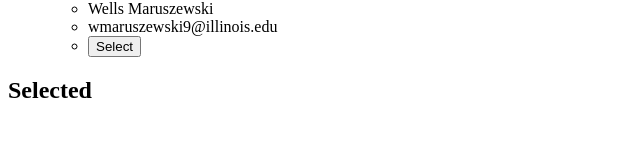
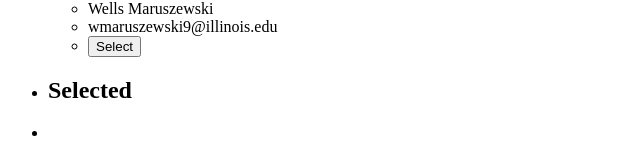
Before and after one commit to Christophertdoc/front-end-jeff, a React (Create React App) app: page / in a window 1280 px wide. Shown: the part 1620-1775 px from the top of the page, without its empty margins (0-640 px from the left). Before the commit the page ends 1744 px from the top, so only its background shows below. Built offline with nearby package versions, Linux system fonts and the light colour scheme.

Commit message:
update List

```diff
--- a/src/App.js
+++ b/src/App.js
@@ -1,5 +1,8 @@
 import React, { Component } from 'react';
 import Content from './content/users';
+import UserList from './components/UserList';
+
+// https://www.kirupa.com/react/simple_todo_app_react.htm
 
 
 class App extends Component {
@@ -8,28 +11,49 @@ class App extends Component {
 		super(props);
 		this.state = {
 			unselected: [],
-		  	selected: []
+			selected: [],
+			test: [{first: "Wells", last: "Maruszewski", email: "wmaruszewski9@illinois.edu"}]
 		};
 		this.addToSelected = this.addToSelected.bind(this);
+		this.returnSelected = this.returnSelected.bind(this);
 	}
 
 	addToSelected = (id) => {
-		console.log(id);
+		// console.log(this.returnSelected());
 		return (
-			Content.map(user => {
-				if(id === user.id) {
-					this.state.selected.push({
+			// Content.map(user => {
+			// 	if(id === user.id) {
+					// this.state.selected.push({
+					// 	key: id,
+					// 	first: user.first,
+					// 	last: user.last,
+					// 	email: user.email,
+					// 	image: user.image
+					// });
+					// this.setState({
+					// 	selected: {
+					// 		key: id,
+					// 		first: user.first,
+					// 		last: user.last,
+					// 		email: user.email,
+					// 		image: user.image
+					// 	}
+					// });
+					this.setState({
+						selected:
+						Content.map((user) => ({
 							key: id,
 							first: user.first,
 							last: user.last,
 							email: user.email,
 							image: user.image
-					});
+						}))
+					})
+				// }
+				// console.log(this.state.selected);
+			// }
+		)
 	}
-				console.log(this.state.selected);
-			}
-		)
-	)}
 
 	unselectedList = () => {
 		return (
@@ -50,6 +74,18 @@ class App extends Component {
 		)
 	}
 
+	returnSelected = () => {
+		const { selected } = this.state;
+		console.log("returnSelected function call");
+		return (
+			selected.map(value => {
+				return (
+					value.first
+				);
+			})
+		)
+	}
+
 	render() {
 		return (
 			<div>
@@ -61,10 +97,26 @@ class App extends Component {
 						{this.unselectedList()}
 					</li>
 				</ul>
+				<ul>
+					<li>
 						<h2>Selected</h2>
-					{this.state.selected.map((user) => (
-						<p>{user.key}</p>
-					))}
+					</li>
+					<li>
+						{/* INSERT SELECTED LIST HERE */}
+						{/* <UserList entries={this.state.selected}/> */}
+						{this.returnSelected()}
+						{/* {this.state.test.map(value => {
+							return (
+								value.first
+							);
+						})}	 */}
+						{/* {this.state.selected.map(value => {
+							return (
+								value.first
+							);
+						})}	 */}
+					</li>
+				</ul>
 			</div>
 		);
 	}
--- /dev/null
+++ b/src/components/UserList.js
@@ -0,0 +1,25 @@
+import React, { Component } from 'react';
+
+class UserList extends Component {
+	constructor(props, context) {
+		super(props, context);
+		this.createTasks = this.createTasks.bind(this);
+	}
+
+	createTasks(item) {
+		return <li key={item.key}>{item.first}</li>;
+	}
+
+	render() {
+		var todoEntries = this.props.entries;
+		var listItems = todoEntries.map(this.createTasks);
+
+		return (
+			<ul className='theList'>
+				{listItems}
+			</ul>
+		);
+	}
+}
+
+export default UserList;
```
Also changed, not shown: src/logo.svg (deleted). Lines whose indentation alone changed are shown as unchanged.
